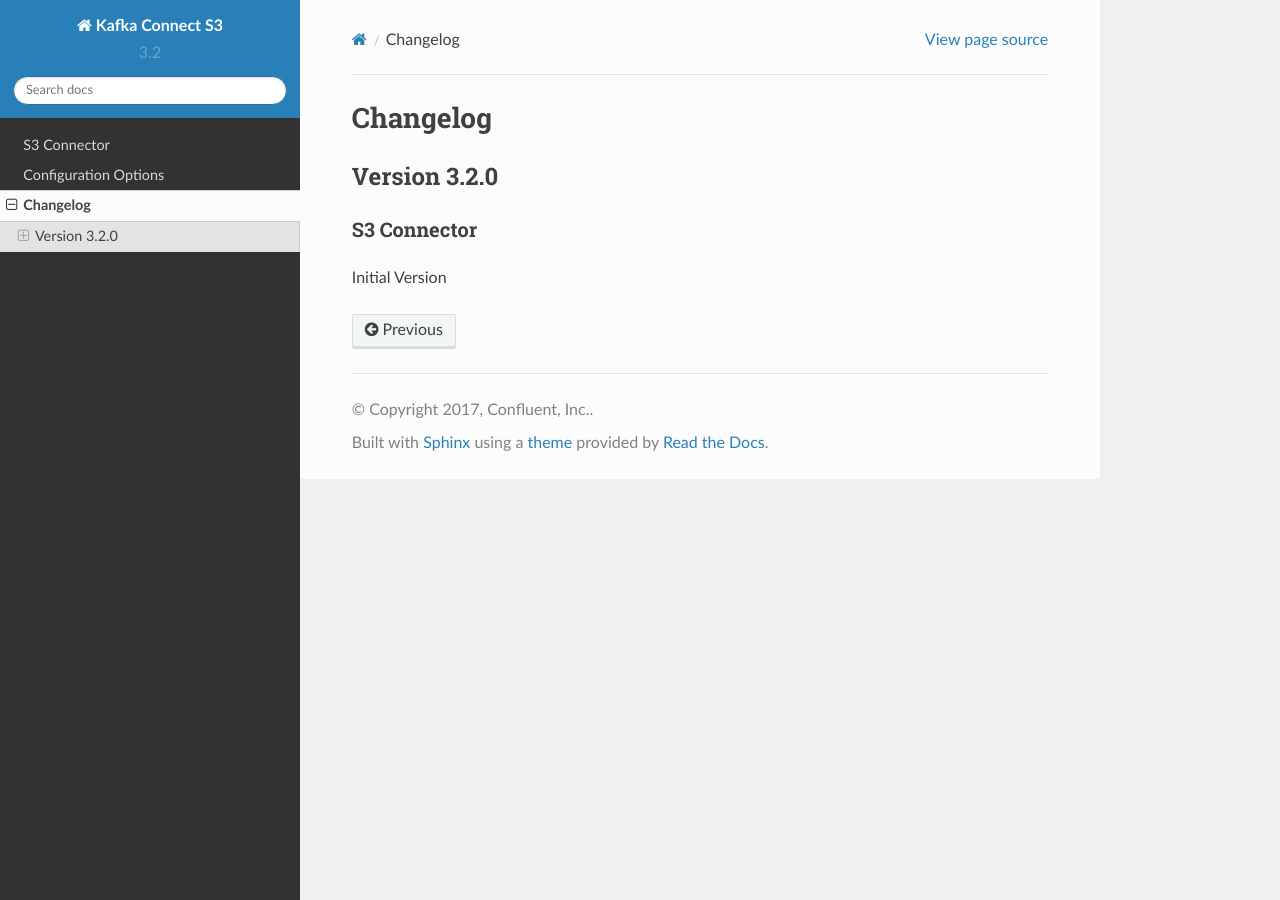
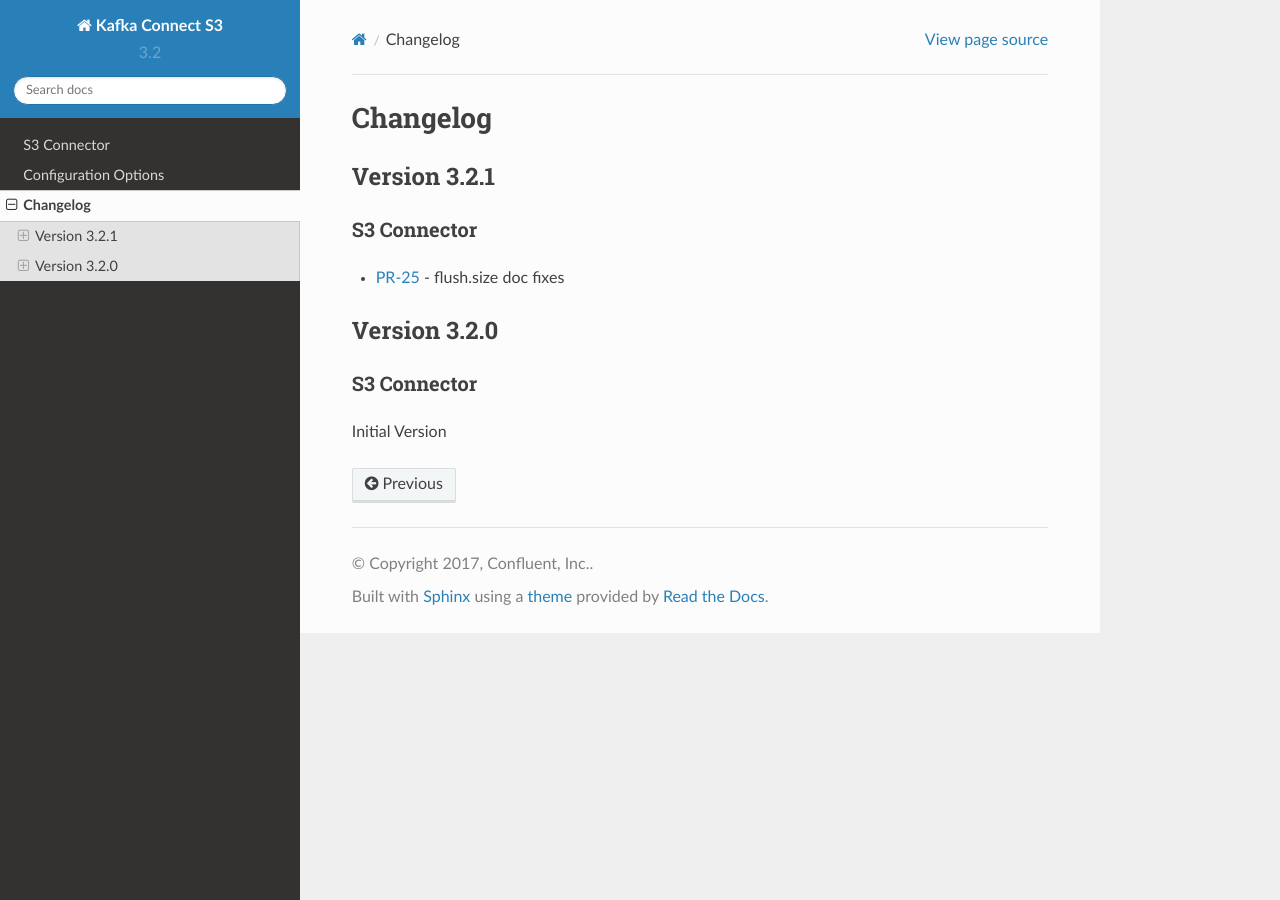
Before and after one commit to confluentinc/kafka-connect-storage-cloud, a Sphinx documentation site: the page built from kafka-connect-s3/docs/changelog.rst, in a window 1280 px wide. Built offline with Sphinx 7.4.7 and the Read the Docs theme 2.0.0, drawn with Linux system fonts in a browser that asks for light colours.

Commit message:
Add 3.2.1 changelog.

```diff
--- a/kafka-connect-s3/docs/changelog.rst
+++ b/kafka-connect-s3/docs/changelog.rst
@@ -2,6 +2,14 @@
 
 Changelog
 =========
+
+Version 3.2.1
+-------------
+
+S3 Connector
+~~~~~~~~~~~~~~
+
+* `PR-25 <https://github.com/confluentinc/kafka-connect-s3/pull/25>`_ - flush.size doc fixes
 
 Version 3.2.0
 -------------
```
